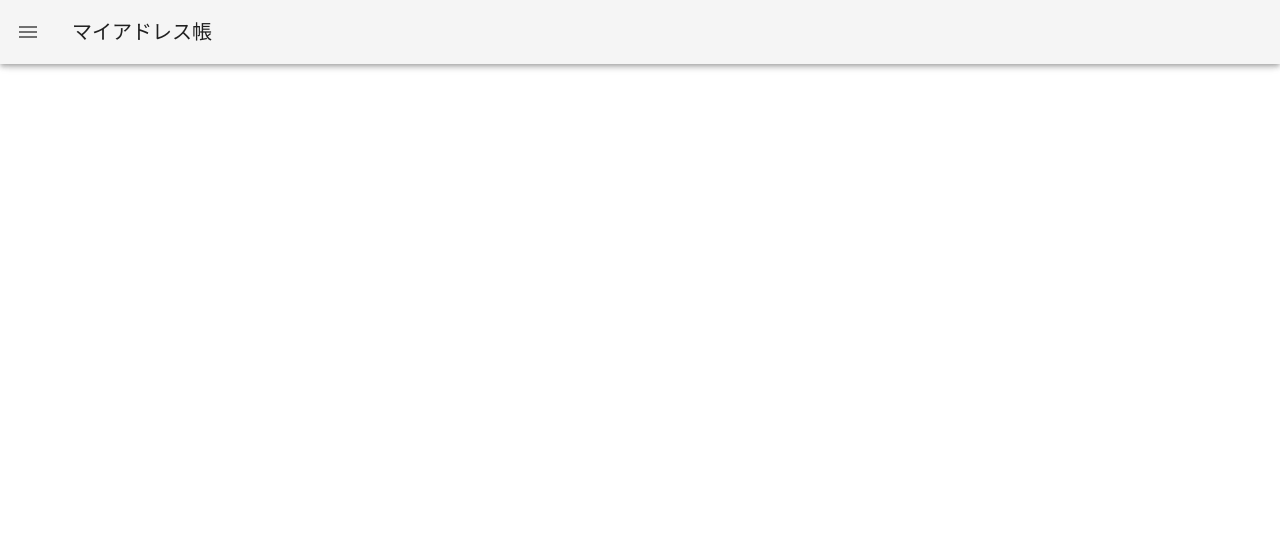
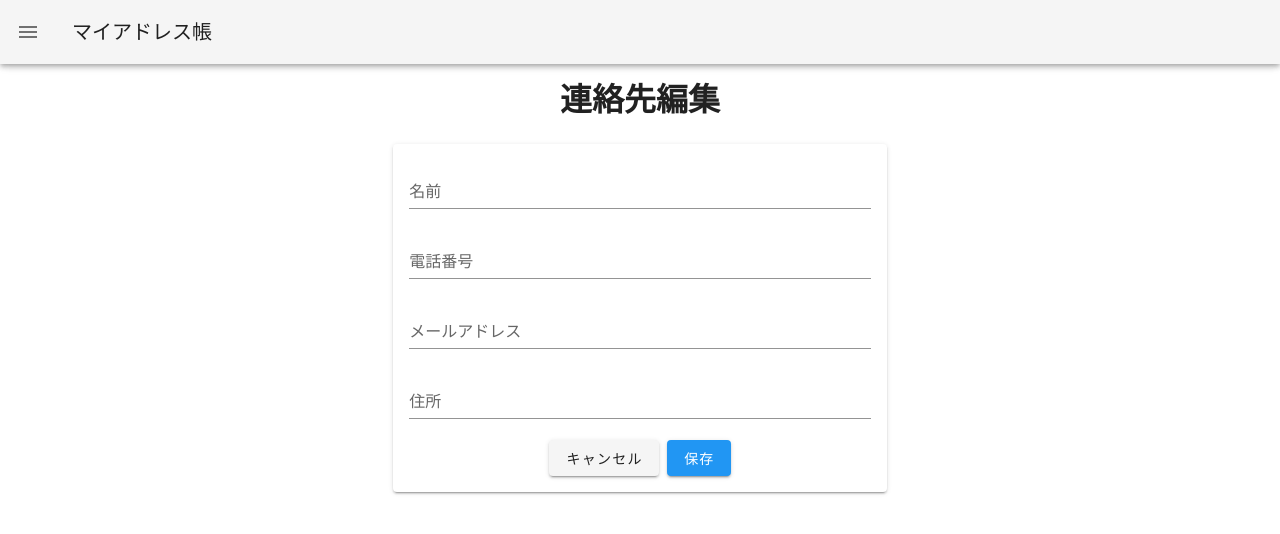
Before and after one commit to eikoh0117/address-book, a Vue app: page /addresses/1/edit in a window 1280 px wide. Shown: the top 534 px of the page. Built offline with nearby package versions, Linux system fonts and the light colour scheme.

Commit message:
Create edit form

```diff
--- a/src/router/index.js
+++ b/src/router/index.js
@@ -2,6 +2,7 @@ import Vue from "vue";
 import VueRouter from "vue-router";
 import Home from "../views/Home.vue";
 import Addresses from "../views/Addresses.vue";
+import AddressForm from "../views/AddressForm.vue";
 
 Vue.use(VueRouter);
 
@@ -15,6 +16,11 @@ const routes = [
     path: "/addresses",
     name: "addresses",
     component: Addresses,
+  },
+  {
+    path: "/addresses/:address_id?/edit",
+    name: "address_edit",
+    component: AddressForm,
   },
   {
     path: "/about",
--- /dev/null
+++ b/src/views/AddressForm.vue
@@ -0,0 +1,36 @@
+<template>
+  <v-container text-xs-center>
+    <v-layout row wrap justify-center>
+      <v-flex xs12 class="text-center">
+        <h1>連絡先編集</h1>
+      </v-flex>
+
+      <v-flex xs5 mt-5>
+        <v-card>
+          <v-card-text>
+            <v-form>
+              <v-text-field v-model="address.name" label="名前"></v-text-field>
+              <v-text-field v-model="address.tel" label="電話番号"></v-text-field>
+              <v-text-field v-model="address.email" label="メールアドレス"></v-text-field>
+              <v-text-field v-model="address.address" label="住所"></v-text-field>
+              <div class="text-center">
+                <v-btn @click="$router.push({ name: 'addresses' })">キャンセル</v-btn>
+                <v-btn color="info" class="ml-2">保存</v-btn>
+              </div>
+            </v-form>
+          </v-card-text>
+        </v-card>
+      </v-flex>
+    </v-layout>
+  </v-container>
+</template>
+
+<script>
+export default {
+  data() {
+    return {
+      address: {}
+    };
+  }
+};
+</script>
--- a/src/views/Addresses.vue
+++ b/src/views/Addresses.vue
@@ -5,7 +5,13 @@
         <h1>連絡先一覧</h1>
       </v-flex>
 
-      <v-flex xs12 mt-5 justify-center>
+      <v-flex xs12 mt-5 mr-5 text-right>
+        <router-link :to="{ name: 'address_edit' }">
+          <v-btn color="info">連絡先追加</v-btn>
+        </router-link>
+      </v-flex>
+
+      <v-flex xs12 mt-3 justify-center>
         <v-data-table :headers="headers" :items="addresses">
           <template v-slot:items="props">
             <td class="text-xs-left">{{ props.item.name }}</td>
```
